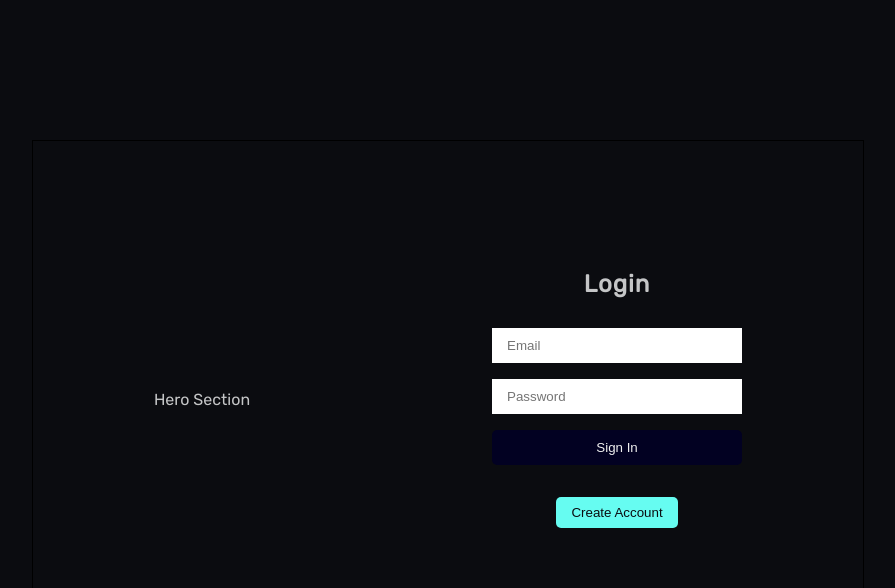
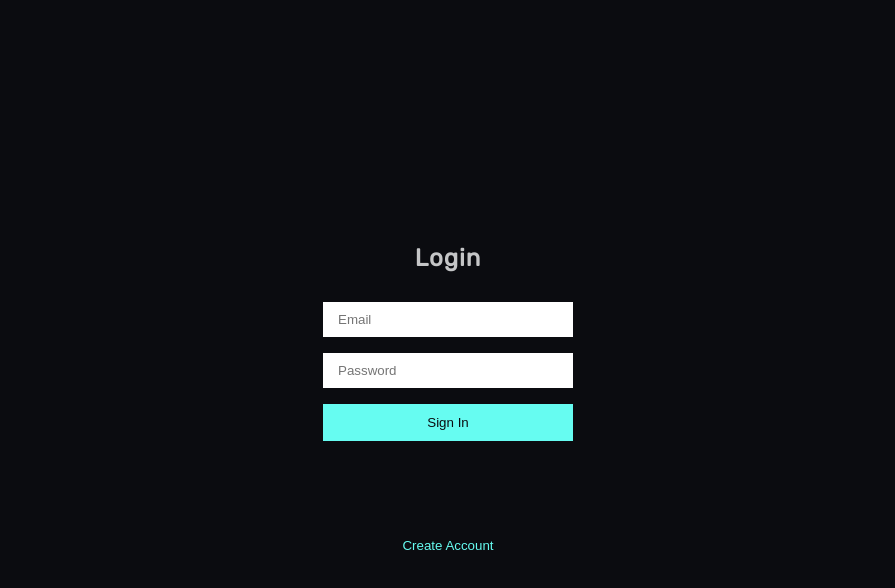
Before and after one commit to tarzancamm/007, a React (Create React App) app: page / in a window 1280 px wide. Shown: the top 588 px of the page, without its empty margins (192-1087 px from the left). Built offline with nearby package versions, Linux system fonts and the light colour scheme.

Commit message:
Styled auth page and tweaked styling of profile

```diff
--- a/src/components/Home/Auth.jsx
+++ b/src/components/Home/Auth.jsx
@@ -41,9 +41,6 @@ const Auth = () => {
   return (
     <div className={styles.page}>
       <div className={styles.container}>
-        <div className={styles.hero}>
-          <h3>Hero Section</h3>
-        </div>
         <div className={styles["login-form"]}>
           <h3>{register ? "Sign Up" : "Login"}</h3>
           <form onSubmit={submitHandler}>
@@ -53,7 +50,7 @@ const Auth = () => {
               {register ? "Create" : "Sign In"}
             </button>
           </form>
-          <button onClick={() => setRegister(!register)}>
+          <button className={styles.switch} onClick={() => setRegister(!register)}>
             {register ? "Login" : "Create Account"}
           </button>
         </div>
--- a/src/components/Home/Auth.module.css
+++ b/src/components/Home/Auth.module.css
@@ -11,7 +11,6 @@
   top: 50%;
   left: 50%;
   transform: translate(-50%, -50%);
-  border: 1px solid black;
   width: 65vw;
   height: 65vh;
 }
@@ -48,26 +47,28 @@
 
 .login-form .create {
     width: 250px;
-    color: #EFEFEF;
-    background-color: #020122;
+    color: #0B0C10;
+    background-color: #66FCF1;
     padding: 10px 15px;
+    border: 1px solid #66FCF1;
 }
 
 .login-form .create:hover {
-    background-color: #EFEFEF;
-    color: #020122;
+    background-color: #0B0C10;
+    color: #66FCF1;
+    border: 1px solid #66FCF1;
+    cursor: crosshair;
 }
 
-.login-form button {
-    color: #0B0C10;
-    background-color: #66FCF1;
+.switch {
+    color: #66FCF1;
+    background-color: transparent;
     border: none;
-    border-radius: 5px;
-    padding: 8px 15px;
+    margin-top: 4rem;
 }
 
-.login-form button:hover {
+.switch:hover {
     cursor: pointer;
-    color: #66FCF1;
+    color: #C5C6C7;
     background-color: #0B0C10;
 }
--- a/src/components/Profile/Bank.module.css
+++ b/src/components/Profile/Bank.module.css
@@ -1,6 +1,6 @@
 .bank {
     width: 350px;
-    height: 100vh;
+    height: 100%;
     background-color: #0B0C10;
     border-right: 2px solid #C5C6C7;
 }
@@ -24,8 +24,10 @@
     font-size: 1.3rem;
     color: #ffffff;
     text-align: center;
-    text-decoration: underline;
+    border-bottom: 1px solid #45A29E;
     padding-top: 3rem;
+    padding-bottom: 8px;
+    margin: 0 1.5rem;
 }
 
 .checkbox {
@@ -54,15 +56,16 @@
     position: absolute;
     bottom: 5%;
     padding: 5px 15px;
-    border: none;
+    border: 1px solid #66FCF1;
     border-radius: 5px;
     background-color: #66FCF1;
 }
 
 .logout button:hover {
-    background-color: #1F2833;
+    background-color: transparent;
     color: #66FCF1;
     cursor: pointer;
+    border: 1px solid #66FCF1;
 }
 
 .bank-lists {
--- a/src/components/Profile/Dashboard.module.css
+++ b/src/components/Profile/Dashboard.module.css
@@ -2,21 +2,22 @@
   position: absolute;
   top: 0;
   left: 350px;
+  height: 100vh;
   display: flex;
   flex-direction: row;
   flex-wrap: wrap;
-  justify-content: space-around;
-  align-items: center;
-  padding: 2rem;
+  justify-content: center;
+  align-items: flex-start;
 }
 
 .box {
   width: 500px;
-  height: 200px;
-  border: 2px solid #C5C6C7;
+  height: 250px;
+  border: 2px solid #c5c6c7;
   border-radius: 15px;
   overflow-y: scroll;
   scroll-behavior: smooth;
+  margin: 1rem;
 }
 
 .box::-webkit-scrollbar {
@@ -24,13 +25,13 @@
 }
 
 .box::-webkit-scrollbar-track {
-  background: #C5C6C7;
+  background: #1f2833;
   border-radius: 10px;
-  margin: 5px;
+  margin: 20px;
 }
 
 .box::-webkit-scrollbar-thumb {
-  background-color: #66FCF1;
+  background-color: #c5c6c7;
   border-radius: 10px;
 }
 
@@ -53,13 +54,13 @@
 }
 
 .listItem button {
-    color: #E6E8E6;
+  color: #e6e8e6;
   border: none;
   background-color: transparent;
 }
 
 .listItem button:hover {
-  color: #C24D18;
+  color: #45a29e;
   cursor: pointer;
 }
 
@@ -78,14 +79,16 @@
 
 .input button {
   border: none;
+  border-bottom: 1px solid #66fcf1;
   border-radius: 5px;
   padding: 5px 10px;
-  background-color: #66FCF1;
-  color: #1F2833;
+  background-color: #66fcf1;
+  color: #1f2833;
 }
 
 .input button:hover {
-  background-color: #1F2833;
-  color: #66FCF1;
+  background-color: transparent;
+  color: #66fcf1;
   cursor: pointer;
+  border: 1px solid #66fcf1;
 }
--- a/src/screens/ProfileScreen.module.css
+++ b/src/screens/ProfileScreen.module.css
@@ -1,4 +1,5 @@
 .page {
     width: 100vw;
     height: 100vh;
+    overflow-x: hidden;
 }
```
